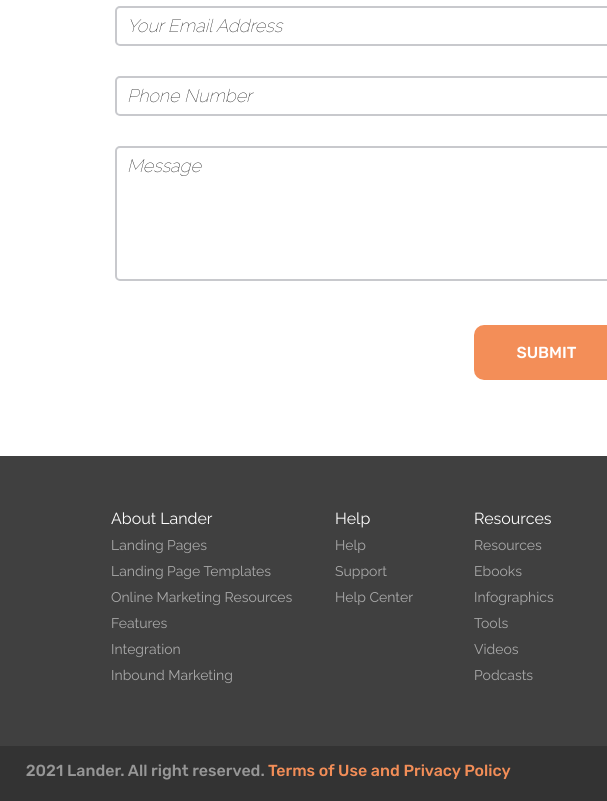
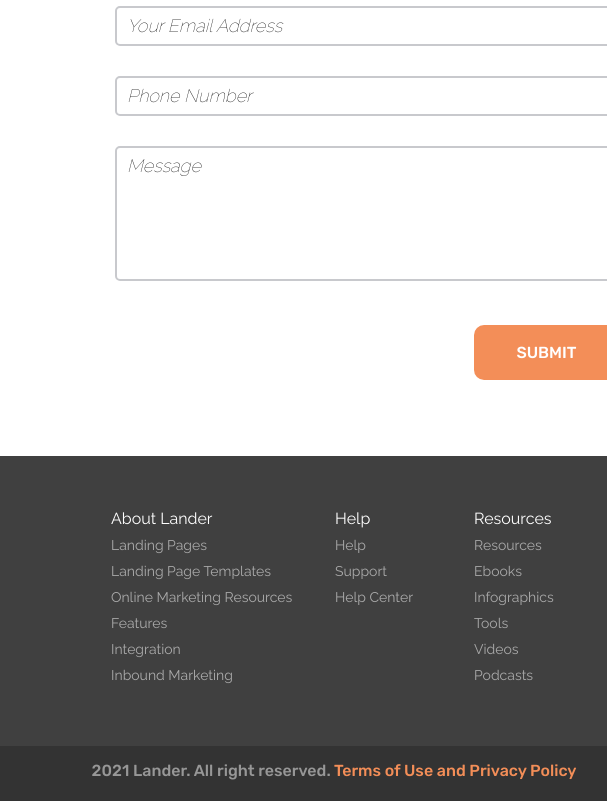
Before and after one commit to chouchaded/sprint_02, a plain HTML site: page index.html in a window 1280 px wide. Shown: the part 749-1550 px from the top of the page, 0-607 px from the left. Drawn offline with Linux system fonts and the light colour scheme.

Commit message:
Modif footer1 (je tatonne)

```diff
--- a/index.html
+++ b/index.html
@@ -142,7 +142,7 @@
       Start a 14 Day Free Trial on any of our paid. No credit car required.
     </p>
     <button class="button">CREATE YOUR LANDING PAGE</button>
-    <p class="footer1">&nbsp;&nbsp;&nbsp;&nbsp;&nbsp;&nbsp;
+    <p class="footer1">&nbsp;&nbsp;&nbsp;&nbsp;&nbsp;&nbsp;&nbsp;&nbsp;&nbsp;&nbsp;&nbsp;&nbsp;&nbsp;&nbsp;&nbsp;&nbsp;&nbsp;&nbsp;&nbsp;&nbsp;&nbsp;&nbsp;&nbsp;&nbsp;
       2021 Lander. All right reserved.<span style="color: #f38e58">
         Terms of Use and Privacy Policy</span
       >
```
